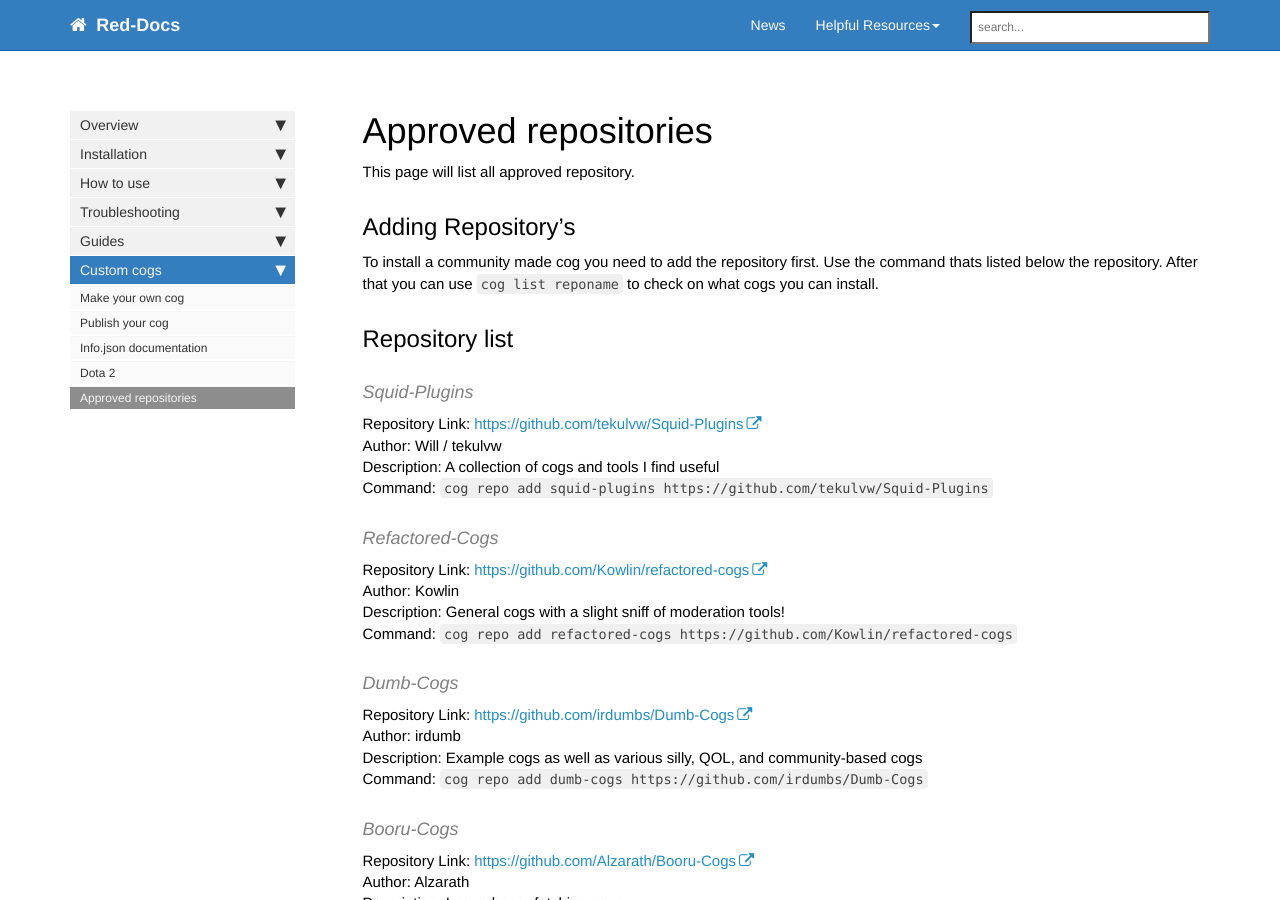
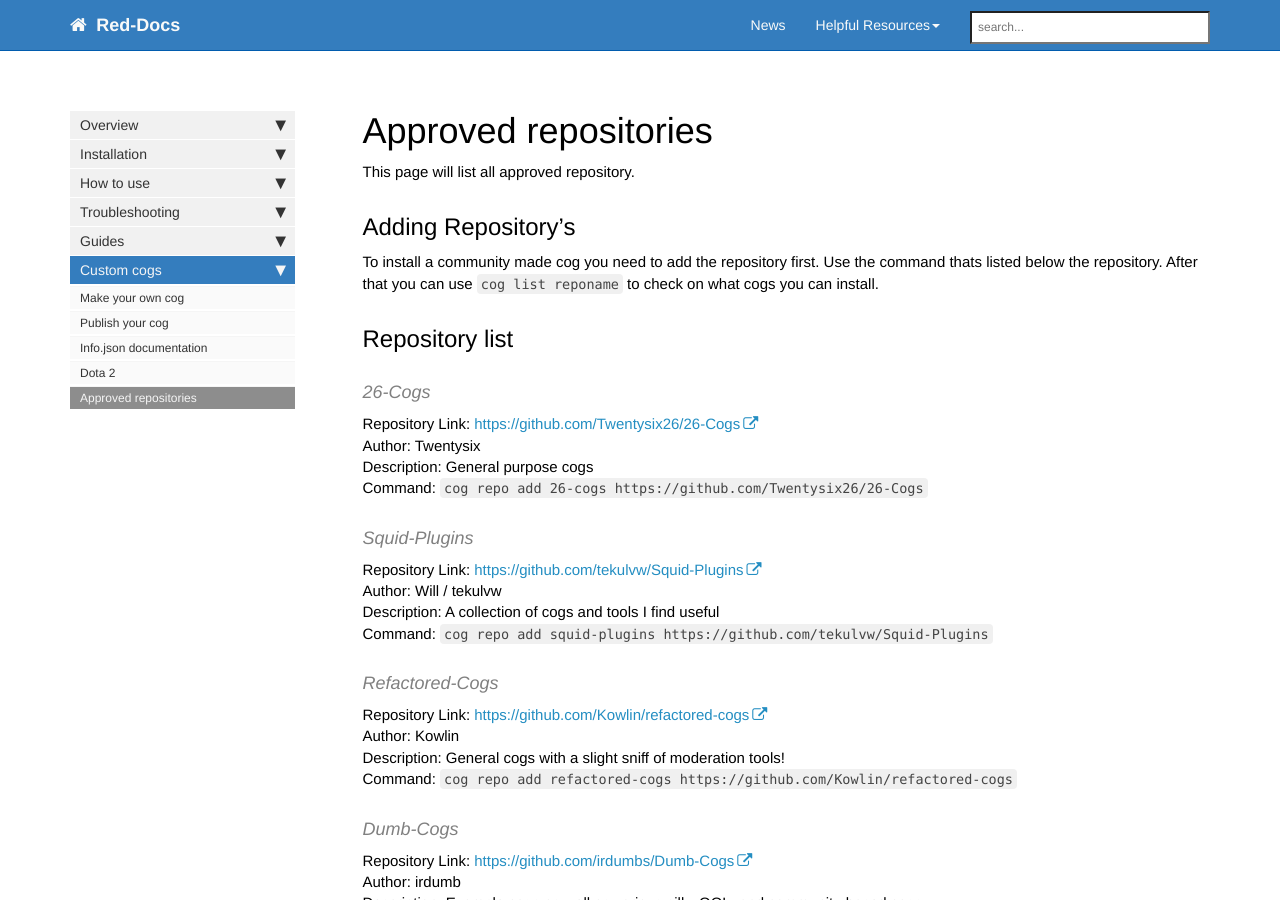
Before and after one commit to Twentysix26/Red-Docs, a Jekyll site: the page built from red/red_cog_approved_repos.md, in a window 1280 px wide and 900 px high. Built offline with Jekyll 4.4.1, drawn with Linux system fonts in a browser that asks for light colours; nearby versions of some CDN libraries; comment, search, counter and statistics services are not loaded.

Commit message:
Update approved list

```diff
--- a/red/red_cog_approved_repos.md
+++ b/red/red_cog_approved_repos.md
@@ -14,6 +14,12 @@ Use the command thats listed below the repository.
 After that you can use ``cog list reponame`` to check on what cogs you can install.
 
 ## Repository list
+
+#### 26-Cogs
+Repository Link: [https://github.com/Twentysix26/26-Cogs](https://github.com/Twentysix26/26-Cogs)
+Author: Twentysix
+Description: General purpose cogs
+Command: ``cog repo add 26-cogs https://github.com/Twentysix26/26-Cogs``
 
 #### Squid-Plugins
 Repository Link: [https://github.com/tekulvw/Squid-Plugins](https://github.com/tekulvw/Squid-Plugins)
```
